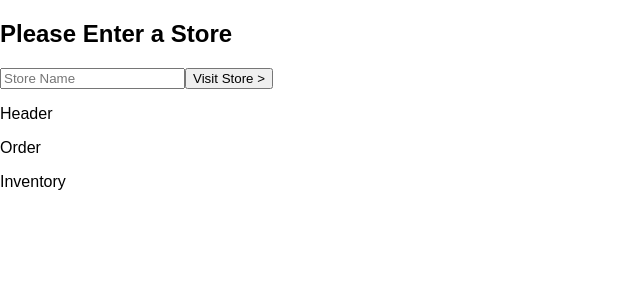
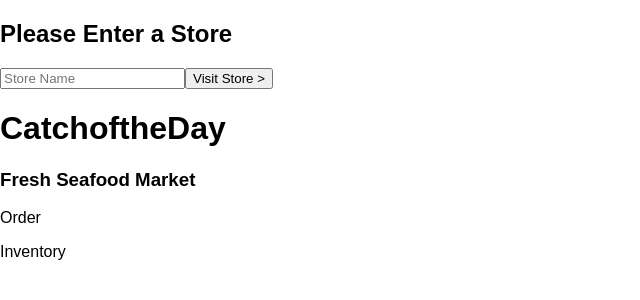
Before and after one commit to cmwint/react-tutorial, a React (Create React App) app in the folder catch-of-the-day/: page / in a window 1280 px wide. Shown: the top 300 px of the page, without its empty margins (0-640 px from the left). Built offline with nearby package versions, Linux system fonts and the light colour scheme.

Commit message:
Add props to header

```diff
--- a/catch-of-the-day/src/components/App.js
+++ b/catch-of-the-day/src/components/App.js
@@ -13,7 +13,13 @@
       <div className="catch-of-the-day">
           <div className="menu">
             {/* This will actually be a component called Header */}
-            <Header />
+            {/* tagline is like a variable, you can get this value now in the header component */}
+            {/* these are props!! */}
+            <Header tagline="Fresh Seafood Market" />
+
+            {/* prop types allows you to validate that data is passed and that data that is passed is the correct type (num, string, function) */}
+            {/* prop types help you to make really ridge components */}
+
           </div>
           {/* This will actually be a component called Order */}
           <Order />
--- a/catch-of-the-day/src/components/Header.js
+++ b/catch-of-the-day/src/components/Header.js
@@ -2,8 +2,26 @@
 
 class Header extends Component{
 	render(){
+		// $r also is equal to the current component
+		// $0 works for regular javacript
+		console.log(this);
 		return(
-			<p>Header</p>
+			<header className="top">
+				<h1>
+					Catch
+					<span className="ofThe">
+						<span className="of">of</span>
+						<span className="the">the</span>
+					</span>
+					Day
+				</h1>
+				<h3 className="tagline">
+					<span>{this.props.tagline}</span>
+				</h3>
+				{/* this refers to the class, so Header */}
+				{/* props is the object that is available to us, contains all the data that I want to use */}
+				{/* tagline is the key in the props object that we can call */}
+			</header>
 		)
 	}
 }
```
